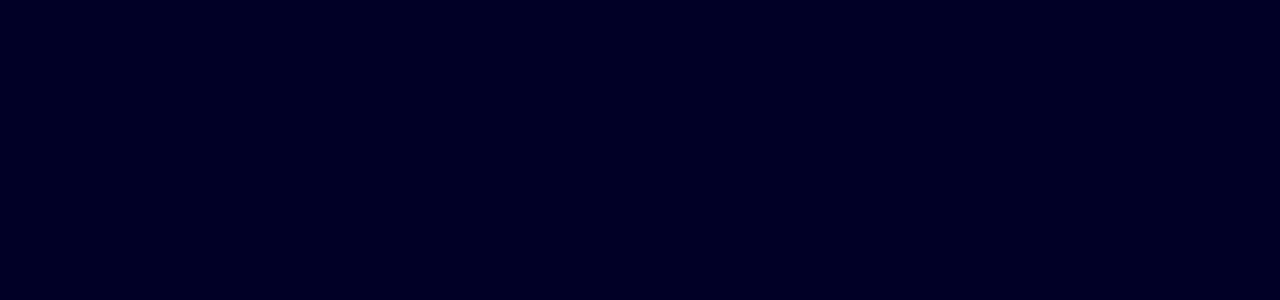
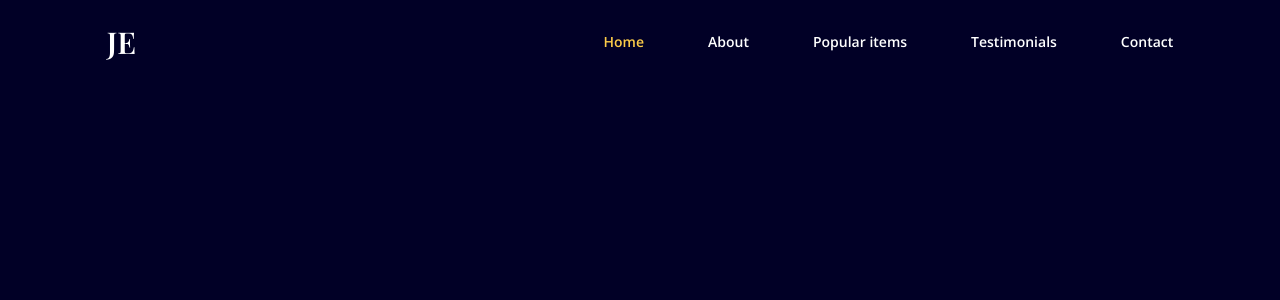
Before and after one commit to rubaiyat12/task, a React (Vite) app: page / in a window 1280 px wide. Shown: the top 300 px of the page. Built offline with nearby package versions, Linux system fonts and the light colour scheme.

Commit message:
create navbar

```diff
--- a/src/App.jsx
+++ b/src/App.jsx
@@ -1,13 +1,22 @@
-import { useState } from 'react'
+import { useState } from 'react';
+import useMediaQuery from "./hooks/useMediaQuery";
+import Navbar from "./pages/Navbar";
 
 
 function App() {
-  const [count, setCount] = useState(0)
+  const [selectedPage, setSelectedPage] = useState("home");
+
+  const isDesktop = useMediaQuery("(min-width: 1060px)");
 
   return (
-    <>
+   <div className="app bg-deep-blue">
+    <Navbar
 
-    </>
+        selectedPage={selectedPage}
+        setSelectedPage={setSelectedPage}
+      />
+
+   </div>
   )
 }
 
--- /dev/null
+++ b/src/pages/Navbar.jsx
@@ -0,0 +1,113 @@
+import { useState } from "react";
+import AnchorLink from "react-anchor-link-smooth-scroll";
+import useMediaQuery from "../hooks/useMediaQuery";
+
+const Link = ({ page, selectedPage, setSelectedPage }) => {
+  const lowerCasePage = page.toLowerCase();
+  return (
+    <AnchorLink
+      className={`${
+        selectedPage === lowerCasePage ? "text-yellow" : ""
+      } hover:text-yellow transition duration-500`}
+      href={`#${lowerCasePage}`}
+      onClick={() => setSelectedPage(lowerCasePage)}
+    >
+      {page}
+    </AnchorLink>
+  );
+};
+
+const Navbar = ({ isTopOfPage, selectedPage, setSelectedPage }) => {
+  const [isMenuToggled, setIsMenuToggled] = useState(false);
+  const isDesktop = useMediaQuery("(min-width: 768px)");
+  const navbarBackground = isTopOfPage ? "" : "bg-sla";
+
+  return (
+    <nav className={`${navbarBackground} z-40 w-full fixed top-0 py-6`}>
+      <div className="flex items-center justify-between mx-auto w-5/6">
+        <h4 className="font-playfair text-3xl font-bold">JE</h4>
+
+        {/* DESKTOP NAV */}
+        {isDesktop ? (
+          <div className="flex justify-between gap-16 font-opensans text-sm font-semibold">
+            <Link
+              page="Home"
+              selectedPage={selectedPage}
+              setSelectedPage={setSelectedPage}
+            />
+            <Link
+              page="About"
+              selectedPage={selectedPage}
+              setSelectedPage={setSelectedPage}
+            />
+            <Link
+              page="Popular items"
+              selectedPage={selectedPage}
+              setSelectedPage={setSelectedPage}
+            />
+            <Link
+              page="Testimonials"
+              selectedPage={selectedPage}
+              setSelectedPage={setSelectedPage}
+            />
+            <Link
+              page="Contact"
+              selectedPage={selectedPage}
+              setSelectedPage={setSelectedPage}
+            />
+          </div>
+        ) : (
+          <button
+            className="rounded-full bg-red p-2"
+            onClick={() => setIsMenuToggled(!isMenuToggled)}
+          >
+            <img alt="menu-icon" src="" />
+          </button>
+        )}
+
+        {/* MOBILE MENU POPUP */}
+        {!isDesktop && isMenuToggled && (
+          <div className="fixed right-0 bottom-0 h-full bg-blue w-[300px]">
+            {/* CLOSE ICON */}
+            <div className="flex justify-end p-12">
+              <button onClick={() => setIsMenuToggled(!isMenuToggled)}>
+                <img alt="close-icon" src="../assets/close-icon.svg" />
+              </button>
+            </div>
+
+            {/* MENU ITEMS */}
+            <div className="flex flex-col gap-10 ml-[33%] text-2xl text-deep-blue">
+              <Link
+                page="Home"
+                selectedPage={selectedPage}
+                setSelectedPage={setSelectedPage}
+              />
+              <Link
+                page="about"
+                selectedPage={selectedPage}
+                setSelectedPage={setSelectedPage}
+              />
+              <Link
+                page="Popular items"
+                selectedPage={selectedPage}
+                setSelectedPage={setSelectedPage}
+              />
+              <Link
+                page="Testimonials"
+                selectedPage={selectedPage}
+                setSelectedPage={setSelectedPage}
+              />
+              <Link
+                page="Contact"
+                selectedPage={selectedPage}
+                setSelectedPage={setSelectedPage}
+              />
+            </div>
+          </div>
+        )}
+      </div>
+    </nav>
+  );
+};
+
+export default Navbar;
```
